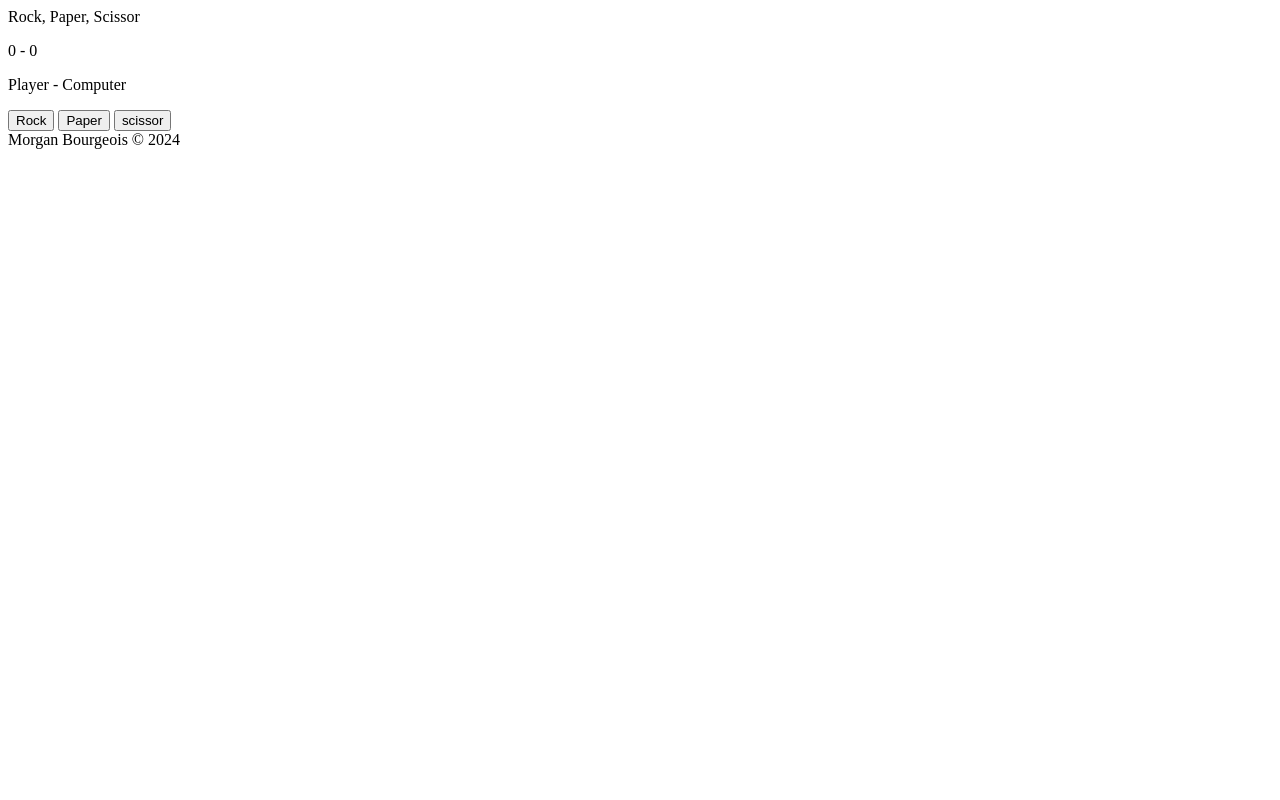
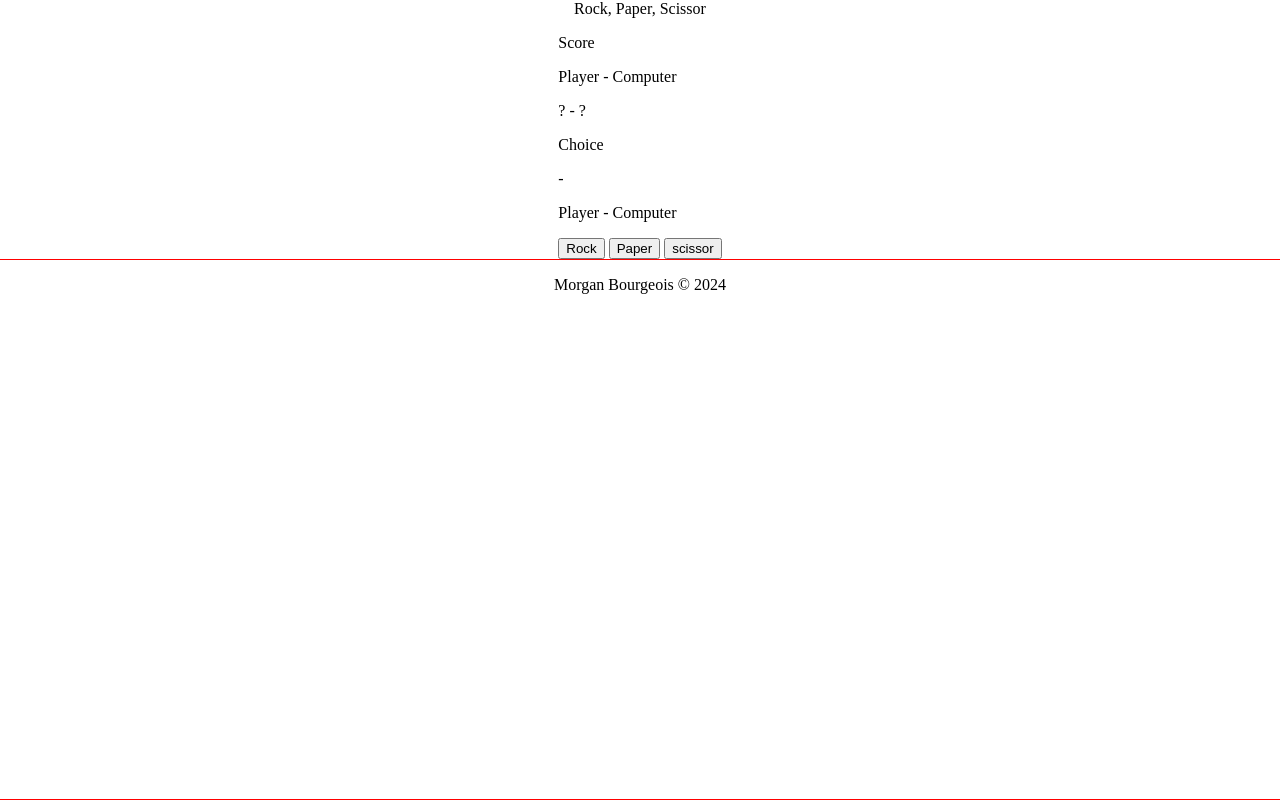
Before and after one commit to cladsam/TOP_foundation_janken, a plain HTML site: page index.html in a window 1280 px wide. Drawn offline with Linux system fonts and the light colour scheme.

Commit message:
showcase vertical scrolling issue

```diff
--- a/index.html
+++ b/index.html
@@ -13,21 +13,25 @@
 <body>
 
     <div class="main_container">
-        <div class="header"> Rock, Paper, Scissor</div>
+        <div class="header">Rock, Paper, Scissor</div>
         <div class="game">
             <div class="score">
-                <p>0 - 0</p>
-                <p>Player - Computer</p>
-
+                <p>Score</p>
+                <p><span>Player</span> - <span>Computer</span></p>
+                <p><span>?</span> - <span>?</span></p>
+                <p>Choice</p>
+                <p><span></span> - <span></span></p>
+                <p><span>Player</span> - <span>Computer</span></p>
             </div>
-            <div class="buttons ">
+            <div class="buttons">
                 <button>Rock</button>
                 <button>Paper</button>
                 <button>scissor</button>
             </div>
-
         </div>
-        <div class="footer"> Morgan Bourgeois &copy 2024 </div>
+        <div class="footer">
+            <p>Morgan Bourgeois &copy 2024</p>
+        </div>
     </div>
 </body>
 
--- a/styles.css
+++ b/styles.css
@@ -0,0 +1,35 @@
+body {
+    margin: 0;
+    padding: 0;
+    height: 100vh;
+}
+
+/* * {
+    box-sizing: border-box;
+} */
+
+.main_container {
+    display: flex;
+    flex-direction: column;
+    align-items: center;
+    margin: 0;
+    padding: 0;
+    height: 100vh;
+}
+
+.footer {
+    height: 200;
+    margin-top: auto;
+    margin-bottom: 0;
+    display: flex;
+    flex: 1;
+    border: 1px solid red;
+    width: 100%;
+    justify-content: center;
+}
+
+/* .game,
+.header {
+    display: flex;
+} */
+/* / / */
```
